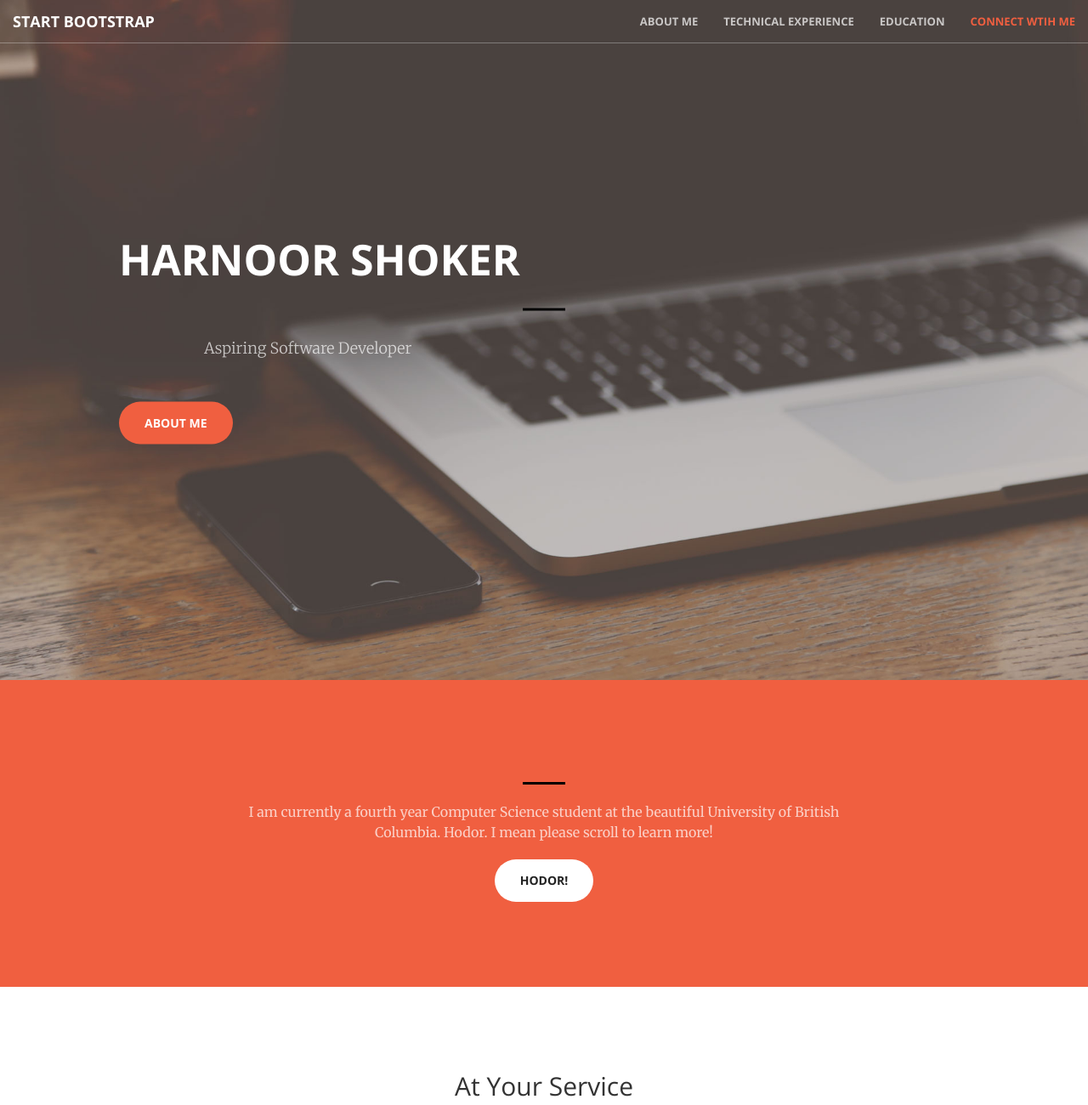
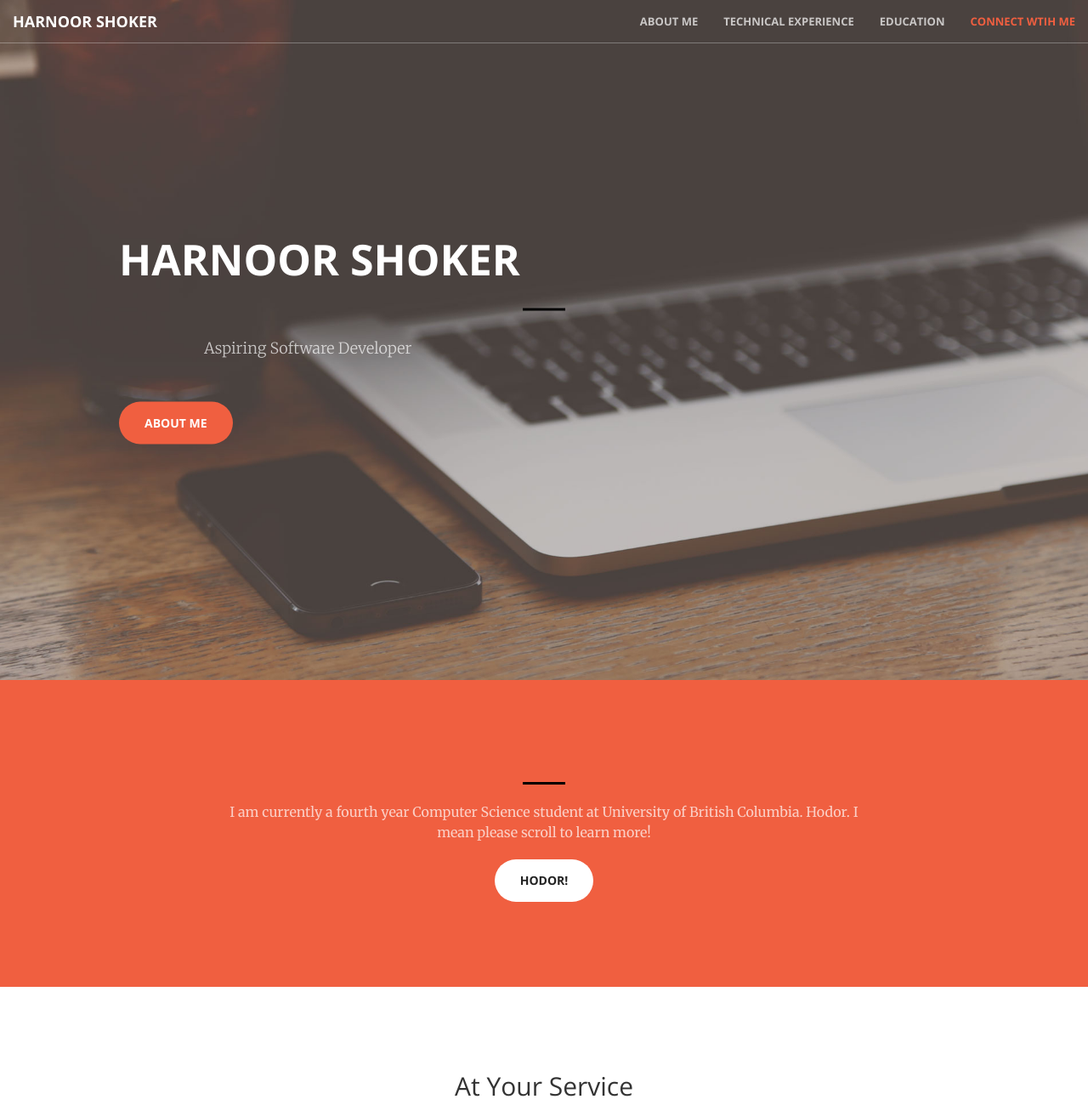
Before and after one commit to hshoker/hshoker.github.io, a website: page index.html in a window 1280 px wide. Shown: the top 1300 px of the page at 85% size. Drawn offline with nearby package versions, Linux system fonts and the light colour scheme.

Commit message:
title/nav bar

```diff
--- a/index.html
+++ b/index.html
@@ -9,7 +9,7 @@
     <meta name="description" content="">
     <meta name="author" content="">
 
-    <title>Creative - Start Bootstrap Theme</title>
+    <title>Harnoor Shoker</title>
 
     <!-- Bootstrap Core CSS -->
     <link href="vendor/bootstrap/css/bootstrap.min.css" rel="stylesheet">
@@ -43,7 +43,7 @@
                 <button type="button" class="navbar-toggle collapsed" data-toggle="collapse" data-target="#bs-example-navbar-collapse-1">
                     <span class="sr-only">Toggle navigation</span> Menu <i class="fa fa-bars"></i>
                 </button>
-                <a class="navbar-brand page-scroll" href="#page-top">Start Bootstrap</a>
+                <a class="navbar-brand page-scroll" href="#page-top">Harnoor Shoker</a>
             </div>
 
             <!-- Collect the nav links, forms, and other content for toggling -->
@@ -85,7 +85,7 @@
                 <div class="col-lg-8 col-lg-offset-2 text-center">
                     <h2 class="section-heading"></h2>
                     <hr class="light">
-                    <p class="text-faded">I am currently a fourth year Computer Science student at the beautiful University of British Columbia. Hodor. I mean please scroll to learn more!</p>
+                    <p class="text-faded">I am currently a fourth year Computer Science student at University of British Columbia. Hodor. I mean please scroll to learn more!</p>
                     <a href="#experience" class="page-scroll btn btn-default btn-xl sr-button">Hodor!</a>
                 </div>
             </div>
```
Also changed, not shown: 1 other file.
